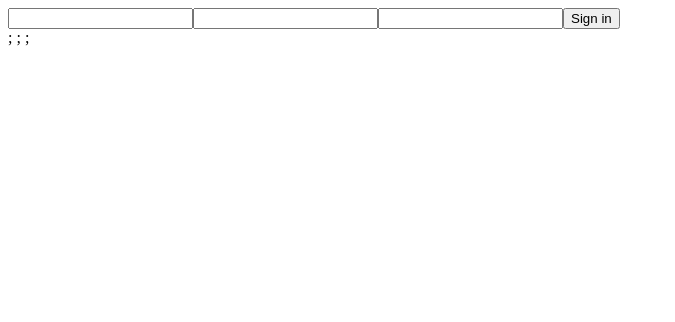
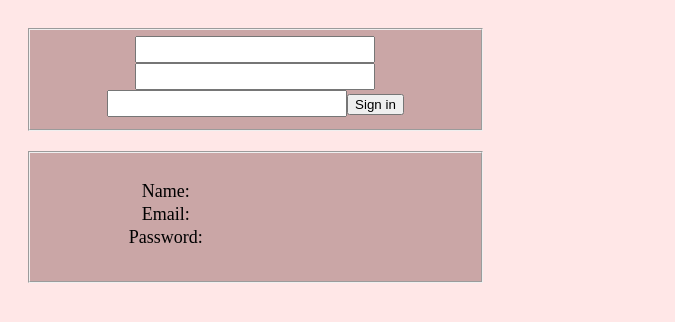
Before and after one commit to saitejapala/Anguler-17, an Angular app in the folder Copy/: page / in a window 1280 px wide. Shown: the top 322 px of the page, without its empty margins (0-675 px from the left). Built offline with nearby package versions, Linux system fonts and the light colour scheme.

Commit message:
some css added

```diff
--- a/Copy/src/app/app.component.css
+++ b/Copy/src/app/app.component.css
@@ -0,0 +1,18 @@
+/* body{
+    display: flex;
+} */
+.og,.box2,table{
+    background-color: #CAA6A6;
+    margin: 20px;
+    width: 50%;
+    text-align: center;
+    /* display: flex; */
+    font-size: large;
+}
+
+.box2{
+    margin: 20px;
+}
+input{
+    font-size: large;
+}
--- a/Copy/src/app/app.component.html
+++ b/Copy/src/app/app.component.html
@@ -1,14 +1,26 @@
 <!-- this is an example of tw way data binding  -->
-<div class="main">
-  <div class="og">
+<div class="box">
+  <div >
+    <fieldset class="og">
     <input type="text" [(ngModel)]="name">
     <input type="email"  [(ngModel)]="em">
     <input type="password" [(ngModel)]="pass">
-    <button (click)="show()">Sign in</button>
+    <button (click)="show()" >Sign in</button>
+  </fieldset>
   </div>
-  <div class="copy">
-     {{name}};
-     {{em}};
-     {{pass}};
+  <div >
+    <fieldset class="box2">
+<table>
+  <tr>Name:
+    <td>{{name}}</td>
+  </tr>
+  <tr>Email:
+    <td>{{em}}</td>
+  </tr>
+  <tr>Password:
+    <td>{{pass}}</td>
+  </tr>
+</table>
+</fieldset>
   </div>
 </div>
--- a/Copy/src/styles.css
+++ b/Copy/src/styles.css
@@ -1 +1,6 @@
 /* You can add global styles to this file, and also import other style files */
+body{
+    background-color: #FFE7E7;
+    display: flex;
+    text-align: center;
+}
```
